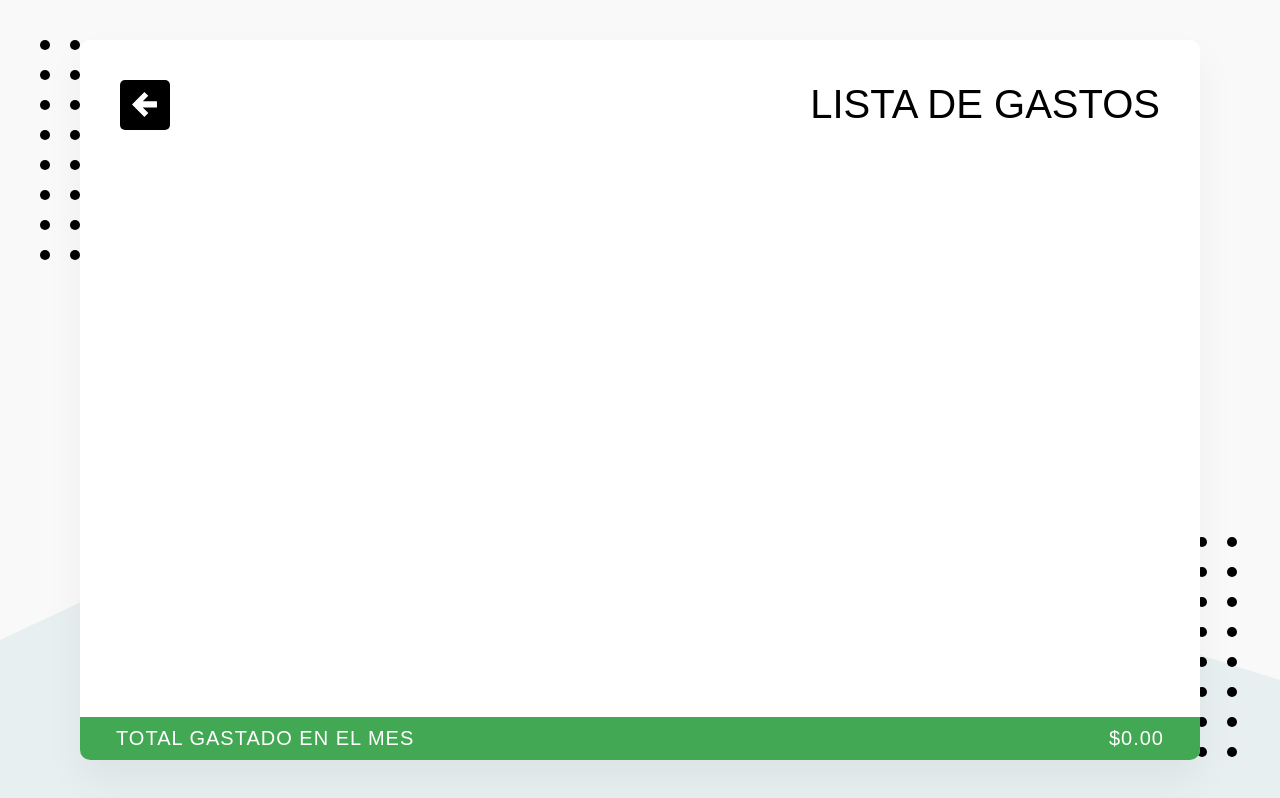
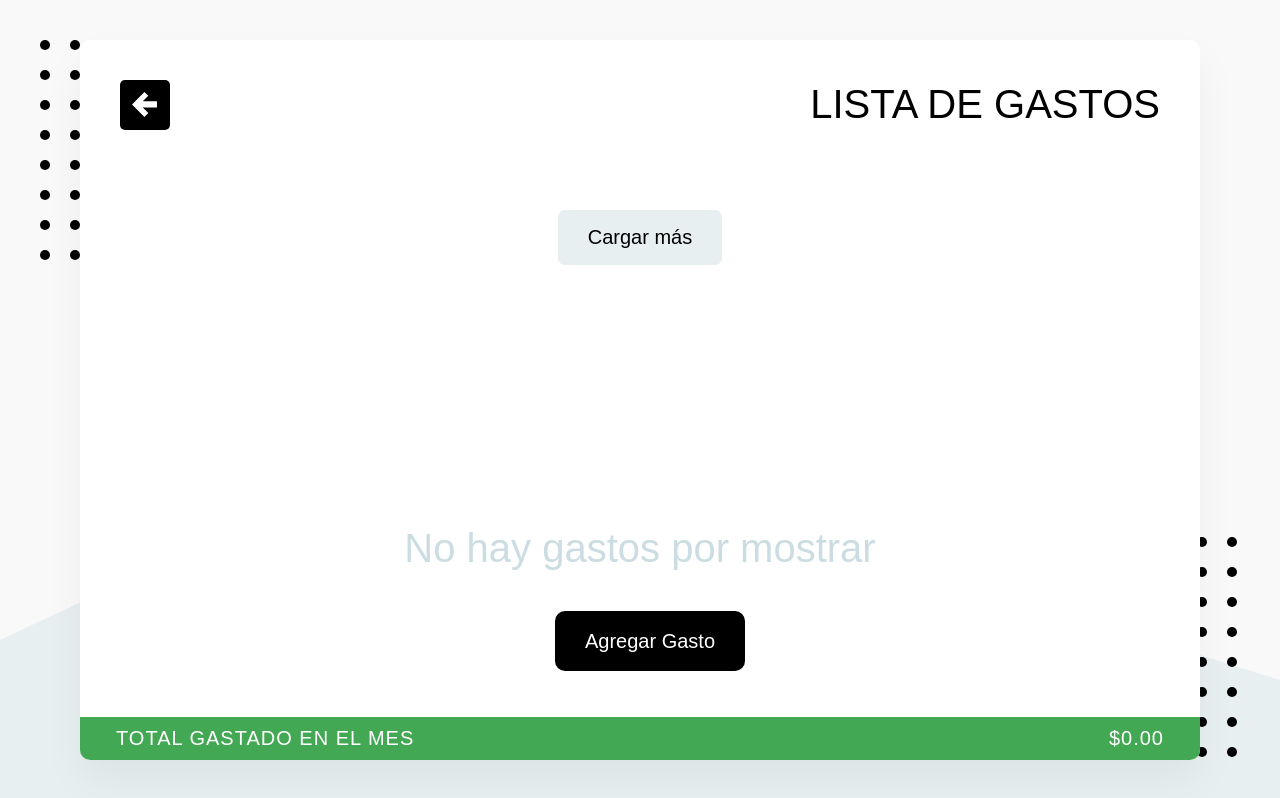
Before and after one commit to amaurysg/expenses_react_app, a React (Create React App) app: page /lista in a window 1280 px wide. Built offline with nearby package versions, Linux system fonts and the light colour scheme; no server answers; the database is empty; sample sign-in values are in the browser's storage.

Commit message:
Lista de gastos, traer datos de firebase snapshot

```diff
--- a/src/components/FormGastos.js
+++ b/src/components/FormGastos.js
@@ -13,7 +13,7 @@ import swal from 'sweetalert'
 const FormGastos = () => {
   const [descripcion, setDescripcion] = useState('')
   const [cantidad, setCantidad] = useState('')
-  const [categoria, setCategoria] = useState('Hogar')
+  const [categoria, setCategoria] = useState('hogar')
   const [fecha, setFecha] = useState(new Date())
   const {usuario} = useAuth()
 
@@ -45,7 +45,7 @@ const FormGastos = () => {
         uidUsuario: usuario.uid
       })
       .then(()=>{
-        setCategoria('')
+        setCategoria('hogar')
         setFecha(new Date())
         setCantidad('')
         setDescripcion('')
--- a/src/components/GastosCat.js
+++ b/src/components/GastosCat.js
@@ -20,6 +20,7 @@ const GastosCat = () => {
 
 
       </Header>
+
       <BarraTotal></BarraTotal>
     </>
   )
--- a/src/components/ListaGastos.js
+++ b/src/components/ListaGastos.js
@@ -1,12 +1,40 @@
 import React /* {useContext}  */from 'react'
 // 1--Importamos {AuthContext}
 import {Helmet} from 'react-helmet'
-import {Header, Titulo, ContenedorHeader, ContenedorBotones} from '../elements/Header'
+import {Header, Titulo} from '../elements/Header'
 import BtnBack from '../elements/BtnBack'
 // 2--Importamos AuthContext
 /* import {AuthContext} from '../contextos/AuthContext' */
 import {useAuth} from '../contextos/AuthContext'
 import BarraTotal from './BarraTotal'
+
+//importamos hooks para obtener gastos
+import useObtenerGastos from '../hooks/useObtenerGastos'
+import {
+    Lista,
+    ElementoLista,
+    ListaDeCategorias,
+    ElementoListaCategorias,
+    Categoria,
+    Descripcion,
+    Valor,
+    Fecha,
+    ContenedorBotones,
+    BotonAccion,
+    BotonCargarMas,
+    ContenedorBotonCentral,
+    ContenedorSubtitulo,
+    Subtitulo
+} from '../elements/ElementosListas'
+
+import IconoCategoria from '../elements/IconCat'
+import ConvertToCoin from '../funciones/ConvertToCoin'
+import {ReactComponent as IconoEditar} from '../img/editar.svg'
+import {ReactComponent as IconoBorrar} from '../img/borrar.svg'
+import {Link} from 'react-router-dom'
+import Boton from '../elements/Boton'
+import {format, fromUnixTime} from 'date-fns'
+import {es} from 'date-fns/locale'
 
 
 const ListaGastos = () => {
@@ -22,6 +50,29 @@ const ListaGastos = () => {
 const {usuario} = useAuth()
 console.log(usuario)
 
+
+//Aca traemos los datos de funcion useObtenerGastos
+//Corchetes para acceder por dentro
+const [gastos] = useObtenerGastos()
+
+const formatearFecha = (fecha) =>{
+  return format(fromUnixTime(fecha), "dd 'de' MMMM 'de' yyyy", {locale: es})
+
+}
+
+const FechaEsIgual = (gastos, index, gasto) =>{
+  if(index !== 0){
+      const fechaActual = formatearFecha(gasto.fecha)
+      const fechaGastoAnterior =formatearFecha(gastos[index - 1].fecha)
+      if(fechaActual === fechaGastoAnterior){
+        return true
+      }else{
+        return false
+      }
+
+  }
+}
+
   return (
      <>
       <Helmet>
@@ -33,11 +84,59 @@ console.log(usuario)
             <BtnBack></BtnBack>
               <Titulo>Lista de gastos</Titulo>
 
+      </Header>
 
+      <Lista>
+        {gastos.map((gasto , index)=>{
+         /*  console.log(gasto.categoria) */
+          return (
 
+            < div key={gasto.id}>
+              {!FechaEsIgual(gastos, index, gasto) &&
+              <Fecha> {formatearFecha(gasto.fecha)} </Fecha>
+              }
 
-      </Header>
-      <BarraTotal></BarraTotal>
+              <ElementoLista key={gasto.id} >
+                  <Categoria >
+                        <IconoCategoria  id={gasto.categoria}  />
+                       {gasto.categoria}
+                  </Categoria>
+
+                  <Descripcion>
+                    {gasto.descripcion}
+                  </Descripcion>
+                  <Valor>
+                    {ConvertToCoin(gasto.cantidad)}
+                  </Valor>
+                  <ContenedorBotones>
+                    <BotonAccion  as={Link} to={`/editar/${gasto.id}`}>
+                        <IconoEditar></IconoEditar>
+                     </BotonAccion>
+                    <BotonAccion >
+                        <IconoBorrar></IconoBorrar>
+                       </BotonAccion>
+                  </ContenedorBotones>
+              </ElementoLista>
+
+            </div>
+          )
+        })}
+
+      <ContenedorBotonCentral>
+          <BotonCargarMas>Cargar más</BotonCargarMas>
+      </ContenedorBotonCentral>
+
+        {gastos.length === 0 &&
+            <ContenedorSubtitulo>
+                  <Subtitulo>No hay gastos por mostrar</Subtitulo>
+                  <Boton as={Link} to='/'>Agregar Gasto</Boton>
+            </ContenedorSubtitulo>
+        }
+
+      </Lista>
+
+      <BarraTotal/>
+
     </>
   )
 }
--- /dev/null
+++ b/src/elements/ElementosListas.js
@@ -0,0 +1,205 @@
+import styled from 'styled-components';
+
+
+const Lista = styled.ul`
+    list-style: none;
+    padding: 0 2.5rem; /* 40px */
+    height: 100%;
+    overflow-y: auto;
+
+    li {
+        grid-template-columns: 1fr 1fr 1fr auto;
+    }
+
+    @media (max-width: 50rem) { /*80px*/
+        li {
+            grid-template-columns: 1fr 1fr;
+            grid-template-rows: 1fr 1fr;
+        }
+    }
+`;
+
+const ElementoLista = styled.li`
+    padding: 1.25rem 0; /* 20px */
+    border-bottom: 2px solid #F2F2F2;
+    display: grid;
+    gap: 0.31rem; /* 5px */
+    justify-content: space-between;
+
+
+    & > div {
+        width: 100%;
+        display: flex;
+        align-items: center;
+    }
+
+    &:hover button,
+    &:hover a {
+        opacity: 1;
+    }
+`;
+
+
+const ListaDeCategorias = styled.ul`
+    list-style: none;
+    padding: 0 2.5rem; /* 40px */
+    height: 100%;
+    overflow-y: auto;
+`;
+
+const ElementoListaCategorias = styled.li`
+    padding: 1.25rem 0; /* 20px */
+    border-bottom: 2px solid #F2F2F2;
+    display: flex;
+    justify-content: space-between;
+`;
+
+const Categoria = styled.div`
+    font-weight: 500;
+    font-size: 1.25rem; /* 20px */
+    text-transform: uppercase;
+    display: flex;
+    align-items: center;
+
+    svg {
+        width: 3.12rem; /* 50px */
+        height: auto;
+        margin-right: 1.25rem; /* 20px */
+        border-radius: 0.62rem; /* 10px */
+    }
+
+    @media (max-width: 50rem) { /* 80px */
+        font-size: 1.12rem;
+    }
+`;
+
+const Descripcion = styled.div`
+    justify-content: center;
+    font-size: 1.25rem;
+    text-transform: capitalize;
+    @media (max-width: 50rem) { /* 50px */
+        justify-content: end;
+    }
+`;
+
+const Valor = styled.div`
+    font-size: 1.25rem; /* 20px */
+    font-weight: 700;
+    justify-content: end;
+
+    @media (max-width: 50rem) { /* 80px */
+        justify-content: start;
+    }
+`;
+
+const Fecha = styled.div`
+    border-radius: 0.31rem; /* 5px */
+    background: #8792F1;
+    text-align: center;
+    color: #fff;
+    padding: 0.62rem 3.12rem; /* 10px 50px */
+    display: inline-block;
+    margin: 1.25rem 0; /* 20px */
+
+    @media (max-width: 50rem) { /* 80px */
+        width: 100%;
+    }
+`;
+
+const ContenedorBotones = styled.div`
+    @media (max-width: 50rem) { /* 80px */
+        justify-content: end;
+    }
+`;
+
+const BotonAccion = styled.button`
+    outline: none;
+    background: #E8EFF1;
+    border: none;
+    width: 2.5rem; /* 40px */
+    display: inline-block;
+    height: 2.5rem; /* 40px */
+    line-height: 2.5rem; /* 40px */
+    font-size: 16px;
+    cursor: pointer;
+    border-radius: 0.31rem; /* 5px */
+    margin-left: 0.625rem; /* 10px */
+    transition: .3s ease all;
+    display: flex;
+    align-items: center;
+    justify-content: center;
+    opacity: 0;
+
+    &:hover {
+        background: #CBDDE2;
+    }
+
+    svg {
+        width: 1.125rem; /* 18px */
+    }
+
+    @media (max-width: 50rem) { /* 80px */
+        opacity: 1;
+    }
+`;
+
+const ContenedorSubtitulo = styled.div`
+    height: 100%;
+    display: flex;
+    align-items: center;
+    justify-content: center;
+    flex-direction: column;
+`;
+
+const Subtitulo = styled.h3`
+    color: #CBDDE2;
+    font-weight: 400;
+    font-size: 40px;
+    padding: 2.5rem 0; /* 40px */
+`;
+
+const ContenedorBotonCentral = styled.div`
+    display: flex;
+    justify-content: center;
+    margin: 2.5rem; /* 40px */
+`;
+
+const BotonCargarMas = styled.button`
+    background: #E8EFF1;
+    border: none;
+    border-radius: 7px;
+    color: #000;
+    font-family: 'Work Sans', sans-serif;
+    padding: 1rem 1.87rem; /* 20px 30px */
+
+    font-size: 1.25rem; /* 20px */
+    font-weight: 500;
+    cursor: pointer;
+    text-decoration: none;
+    display: inline-flex;
+    justify-content: space-between;
+    align-items: center;
+    outline: none;
+    transition: .3s ease all;
+
+    &:hover {
+        background: #CBDDE2;
+    }
+`;
+
+export {
+    Lista,
+    ElementoLista,
+    ListaDeCategorias,
+    ElementoListaCategorias,
+    Categoria,
+    Descripcion,
+    Valor,
+    Fecha,
+    ContenedorBotones,
+    BotonAccion,
+    BotonCargarMas,
+    ContenedorBotonCentral,
+    ContenedorSubtitulo,
+    Subtitulo
+};
--- /dev/null
+++ b/src/hooks/useObtenerGastos.js
@@ -0,0 +1,39 @@
+import React, {useState, useEffect} from 'react'
+import {db} from '../firebase/firebaseConfig'
+import {useAuth} from '../contextos/AuthContext'
+
+
+//Esta funcion se conectará a firebase y nos traerá los gastos almacenados
+const useObtenerGastos = () => {
+
+  const [gastos, setGastos] = useState([])
+  const {usuario} = useAuth()
+
+
+
+
+  useEffect(() => {
+    //const Unsuscribe porque vamos a querer retornar y desmontar
+    // el componente
+    //Accedemos al la bd gastos, seguido aplicamos los querys
+   const unSuscribe =   db.collection('gastos')
+      .where('uidUsuario', '==', usuario.uid )
+      .orderBy('fecha', 'desc')
+      .limit(10)
+      .onSnapshot((snapshot)=>{
+        /* console.log(snapshot.docs) */
+        setGastos(snapshot.docs.map((g)=>{
+          /* console.log(g.data()) */
+            return {...g.data(), id: g.id}
+        }))
+      })
+      //Para desmontar el componente, creamos la funcion unSuscribe
+      return unSuscribe
+      //agregamos usuario, porque necesitamos que cambie cuando se cambie de usuario
+  }, [usuario])
+
+  return [gastos]
+
+}
+
+export default useObtenerGastos
```
Also changed, not shown: 1 other file (tests, documents, lock files or other folders).
